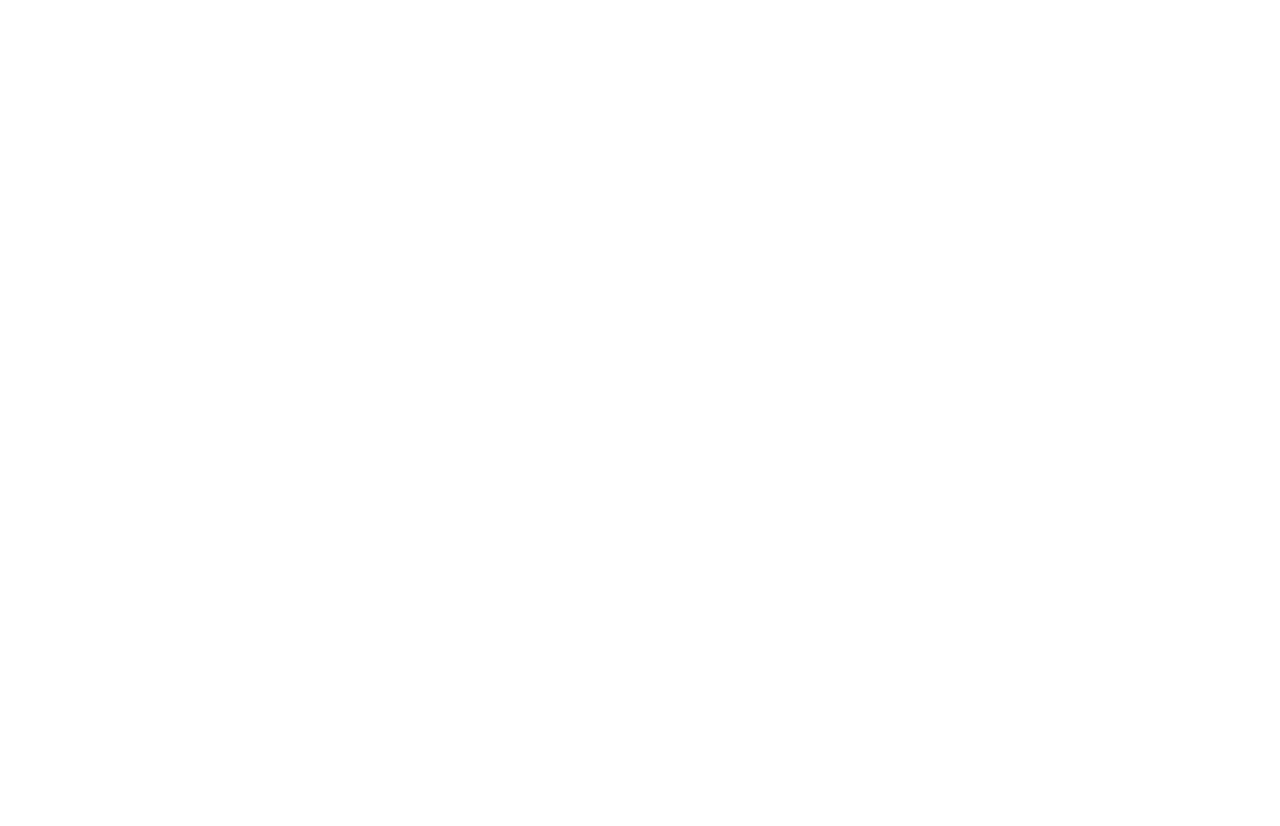
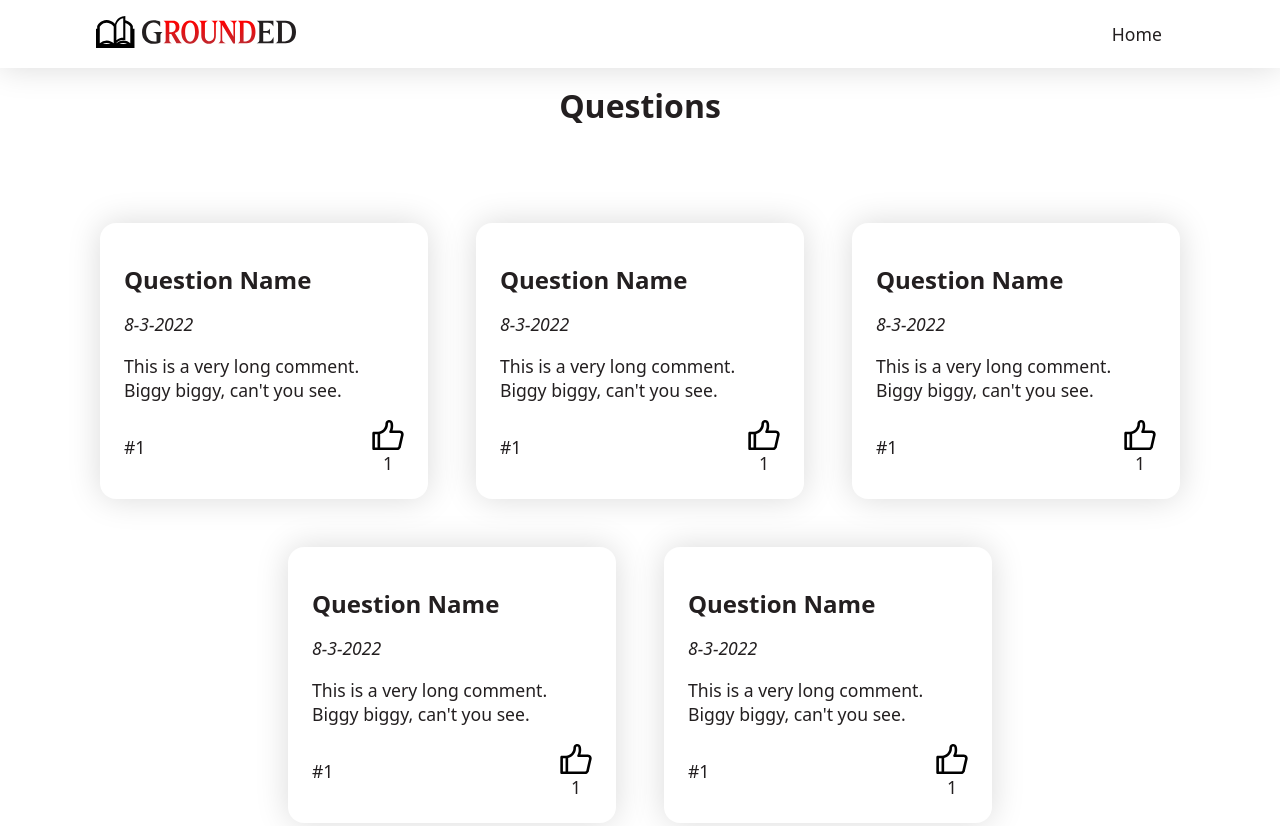
Before and after one commit to noahjgreer/Grounded, a plain HTML site: page questions/index.html in a window 1280 px wide. Shown: the top 826 px of the page. Before the commit the page ends 800 px from the top, so only its background shows below. Drawn offline with Linux system fonts and the light colour scheme.

Commit message:
v2.3.1-1
+ Anticipating Episode 4
+ Began work on Questions Page

```diff
--- /dev/null
+++ b/assets/js/questions.js
@@ -0,0 +1,38 @@
+var questionGallery = document.getElementById('question-gallery');
+// var likeButton = document.getElementById('');
+
+async function fetchQuestions() {
+    resp = await fetch("/questions/questions.json");
+    questionsJSON = await resp.json();
+
+    for (let i = 0; i < questionsJSON.length; i++) {
+        const element = questionsJSON[i];
+
+        questionGallery.innerHTML = questionGallery.innerHTML + `
+        <div class="question" id="${element.id}">
+            <div class="body">
+                <h2>${element.question}</h2>
+                <i>${element.date}</i>
+                <p>${element.comment}</p>
+            </div>
+            <div class="interactions">
+                <p>#${element.id}</p>
+                <div class="like">
+                    <img src="/assets/images/icons/like-0.svg" alt="">
+                    <p class="like-counter">${element.likeCount}</p>
+                </div>
+            </div>
+        </div>
+        `
+    }
+
+    likeButton = document.querySelector('.like img');
+    likeButton.addEventListener('click', likeButtonTapped());
+}
+
+fetchQuestions();
+
+
+function likeButtonTapped(e) {
+    console.log("pressed")
+}
--- a/assets/style.scss
+++ b/assets/style.scss
@@ -5,6 +5,7 @@ $color-secondary: #fff;
 $color-tertiary: #918F8F;
 $color-accent: #DE3F28;
 /// Spacing
+$padding-ultralight: 1.25%;
 $padding-ultralight-block: 0.5rem;
 $padding-regular-inline: 7.5%;
 $padding-light: 2.5%;
@@ -125,7 +126,7 @@ div.gallery {
     //         text-align: left;
     //     }
     // }
-    .episode {
+    .episode, .question {
         border-radius: $radius;
         aspect-ratio: 3/4;
         width: 20%;
@@ -156,6 +157,33 @@ div.gallery {
         }
         display: flex;
         flex-direction: column;
+        .like {
+            display: flex;
+            flex-direction: column;
+            align-items: center;
+            img {
+                height: 2rem;
+                width: 2rem;
+                cursor: pointer;
+            }
+            .like-counter {
+                margin: 0px;
+            }
+        }
+    }
+    .question {
+        aspect-ratio: unset;
+        padding: $padding-medium-const;
+        .body {
+            justify-content: flex-start;
+            padding: 0;
+        }
+        .interactions {
+            display: flex;
+            max-height: 3.5rem;
+            justify-content: space-between;
+            align-items: center;
+        }
     }
 }
 
--- a/questions/index.html
+++ b/questions/index.html
@@ -0,0 +1,64 @@
+<!DOCTYPE html>
+<html lang="en">
+<head>
+    <!-- Developer Definitions -->
+    <meta charset="UTF-8">
+    <meta http-equiv="X-UA-Compatible" content="IE=edge">
+    <meta name="viewport" content="width=device-width, initial-scale=1.0">
+    <link type="text/css" rel="stylesheet" href="/assets/style.css">
+    <!-- Search Engine Optimization -->
+    <title>Grounded - Questions</title>
+    <meta name="description" content="Find solid biblical answers to crucial questions that we face today in our world. Unravel, discover, and meditate on the explanations the Bible shows us with Pastor Matt Round.">
+    <link rel="home" href="https://groundedwithmatt.com/">
+    <link rel="canonical" href="https://groundedwithmatt.com/questions/">
+    <!-- Icons -->
+    <link rel="apple-touch-icon" sizes="180x180" href="/assets/images/favicons/apple-touch-icon.png?v=2.1">
+    <link rel="icon" type="image/png" sizes="32x32" href="/assets/images/favicons/favicon-32x32.png?v=2.1">
+    <link rel="icon" type="image/png" sizes="194x194" href="/assets/images/favicons/favicon-194x194.png?v=2.1">
+    <link rel="icon" type="image/png" sizes="192x192" href="/assets/images/favicons/android-chrome-192x192.png?v=2.1">
+    <link rel="icon" type="image/png" sizes="16x16" href="/assets/images/favicons/favicon-16x16.png?v=2.1">
+    <link rel="manifest" href="/assets/images/favicons/site.webmanifest?v=2.1">
+    <link rel="mask-icon" href="/assets/images/favicons/safari-pinned-tab.svg?v=2.1" color="#DE3F28">
+    <link rel="shortcut icon" href="/assets/images/favicons/favicon.ico?v=2.1">
+    <meta name="apple-mobile-web-app-title" content="Grounded">
+    <meta name="application-name" content="Grounded">
+    <meta name="msapplication-TileColor" content="#b91d47">
+    <meta name="msapplication-TileImage" content="/assets/images/favicons/mstile-144x144.png?v=2.1">
+    <meta name="msapplication-config" content="/assets/images/favicons/browserconfig.xml?v=2.1">
+    <meta name="theme-color" content="#ffffff">
+    <!-- Open Graph -->
+    <meta property="og:url" content="https://groundedwithmatt.com/questions/">
+    <meta property="og:type" content="website">
+    <meta property="og:title" content="Grounded - Questions">
+    <meta property="og:image" content="/assets/opengraph/index.png">
+    <meta property="og:image:width" content="1000">
+    <meta property="og:image:height" content="700">
+    <meta property="og:description" content="Find solid biblical answers to crucial questions that we face today in our world. Unravel, discover, and meditate on the explanations the Bible shows us with Pastor Matt Round.">
+    <meta property="og:site_name" content="Grounded">
+    <meta property="og:locale" content="en_US">
+    <meta property="og:locale:alternate" content="en_US">
+    <meta property="og:locale:alternate" content="es_US">
+    <!-- Twitter Open Graph-->
+    <meta name="twitter:card" content="summary_large_image">
+    <meta name="twitter:site" content="@GroundedMatt">
+    <meta name="twitter:url" content="https://groundedwithmatt.com/questions/">
+    <meta name="twitter:title" content="Grounded - Questions">
+    <meta name="twitter:description" content="Find solid biblical answers to crucial questions that we face today in our world. Unravel, discover, and meditate on the explanations the Bible shows us with Pastor Matt Round.">
+    <meta name="twitter:image" content="/assets/opengraph/index.png">
+</head>
+
+<body>
+    <nav>
+    </nav>
+    <section id="questions">
+        <h1>Questions</h1>
+        <div class="gallery" id="question-gallery">
+        </div>
+    </section>
+    <p id="debugLine" class="hidden"></p>
+    <footer>
+    </footer>
+</body>
+<script src="/assets/js/nav-footer-fetch.js"></script>
+<script src="/assets/js/questions.js"></script>
+</html>
--- /dev/null
+++ b/questions/questions.json
@@ -0,0 +1,37 @@
+[
+    {
+        "id": 1,
+        "question": "Question Name",
+        "comment": "This is a very long comment. Biggy biggy, can't you see.",
+        "date": "8-3-2022",
+        "likeCount": 1
+    },
+    {
+        "id": 1,
+        "question": "Question Name",
+        "comment": "This is a very long comment. Biggy biggy, can't you see.",
+        "date": "8-3-2022",
+        "likeCount": 1
+    },
+    {
+        "id": 1,
+        "question": "Question Name",
+        "comment": "This is a very long comment. Biggy biggy, can't you see.",
+        "date": "8-3-2022",
+        "likeCount": 1
+    },
+    {
+        "id": 1,
+        "question": "Question Name",
+        "comment": "This is a very long comment. Biggy biggy, can't you see.",
+        "date": "8-3-2022",
+        "likeCount": 1
+    },
+    {
+        "id": 1,
+        "question": "Question Name",
+        "comment": "This is a very long comment. Biggy biggy, can't you see.",
+        "date": "8-3-2022",
+        "likeCount": 1
+    }
+]
```
Also changed, not shown: episodes/episodes.json (+10 -1 lines), assets/images/episodes/Image1-BG.jpg (added), assets/images/episodes/Image1.jpg (added), assets/images/icons/like-0.svg (added), assets/style.css, 1 other file.
